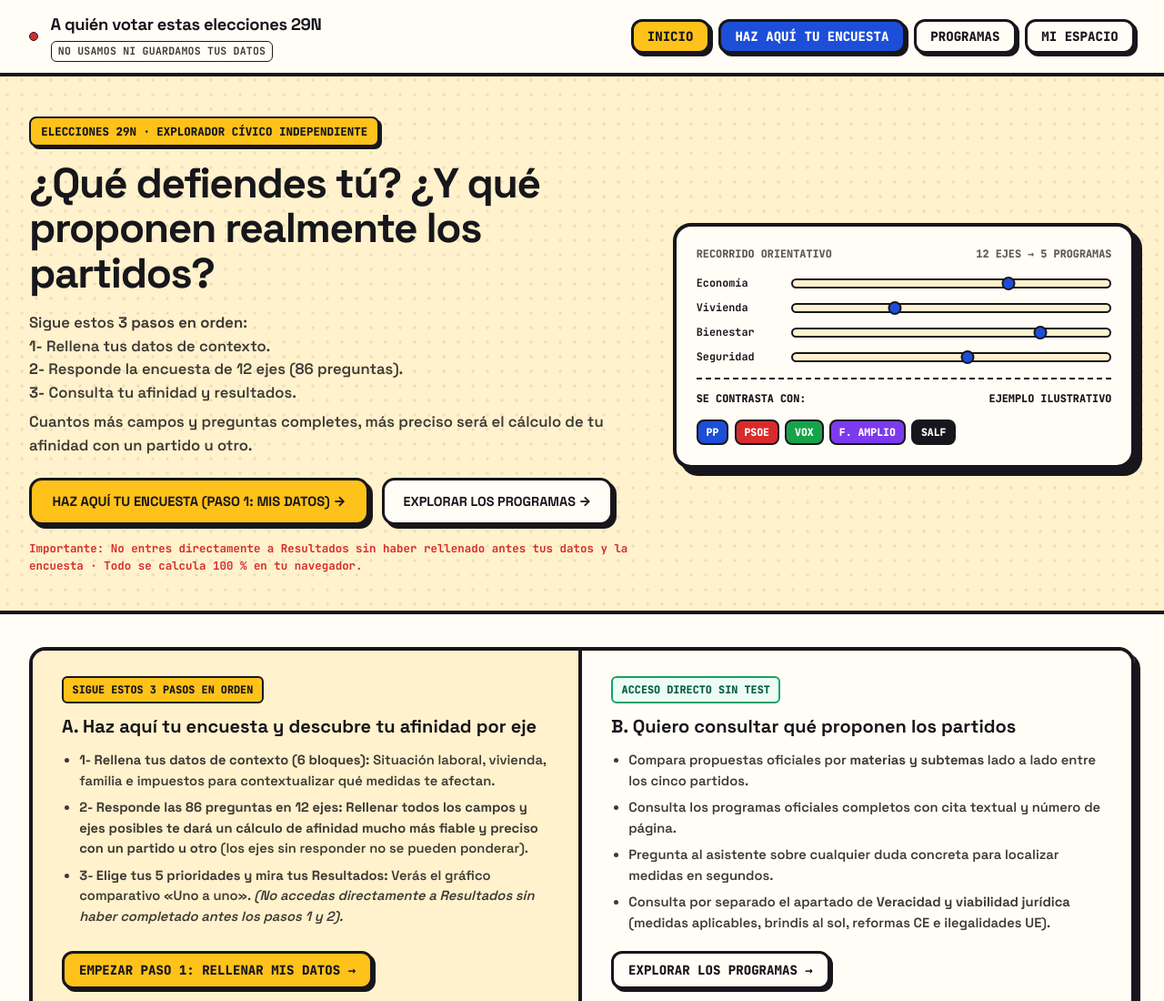
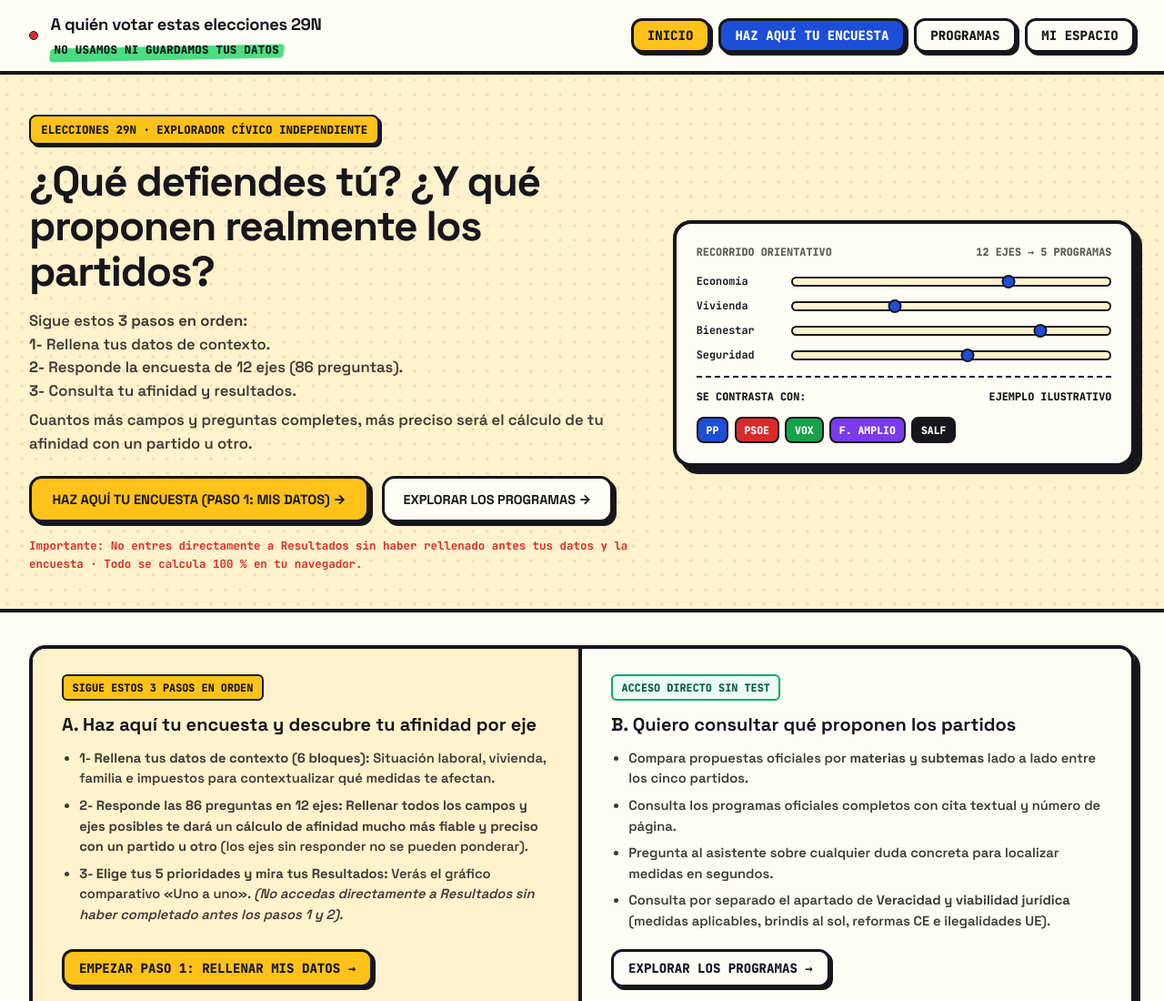
Before and after one commit to AaronSGomez/29N_elecciones, a plain HTML site: page frontend/index.html in a window 1280 px wide. Shown: the top 1100 px of the page at 91% size. Drawn offline with Linux system fonts and the light colour scheme; no server answers; a web font is replaced by a local one.

Commit message:
ui(navbar): subrayado rotulador verde en aviso NO USAMOS NI GUARDAMOS TUS DATOS

```diff
--- a/frontend/Style/navbar.css
+++ b/frontend/Style/navbar.css
@@ -113,15 +113,28 @@
 }
 
 .nav-privacy-note {
+  position: relative;
+  display: inline-block;
+  z-index: 1;
   font-family: var(--font-mono);
-  font-size: 0.72rem;
-  font-weight: 700;
-  color: var(--ink-secondary);
-  border: 1.5px solid var(--border-strong);
-  border-radius: 6px;
-  padding: 0.1rem 0.45rem;
-  background: var(--bg-paper);
+  font-size: 0.78rem;
+  font-weight: 800;
+  color: var(--ink-primary);
+  padding: 0.05rem 0.25rem;
   letter-spacing: 0.02em;
+}
+
+.nav-privacy-note::before {
+  content: "";
+  position: absolute;
+  left: -0.08em;
+  right: -0.08em;
+  top: 0.52em;
+  bottom: -0.04em;
+  background: #4ADE80;
+  z-index: -1;
+  transform: skewX(-8deg) rotate(-1.2deg);
+  border-radius: 4px;
 }
 
 .mobile-only-note {
@@ -211,9 +224,10 @@
     font-size: 0.85rem;
   }
   .mobile-only-note {
-    display: block;
+    display: inline-block;
+    align-self: center;
     text-align: center;
-    margin-top: 0.15rem;
+    margin-top: 0.2rem;
   }
 }
 
--- a/frontend/index.html
+++ b/frontend/index.html
@@ -51,7 +51,7 @@
   <link href="https://fonts.googleapis.com/css2?family=JetBrains+Mono:wght@400;600;700;800&family=Space+Grotesk:wght@600;700;800&family=Unbounded:wght@700;800;900&display=swap" rel="stylesheet">
 
   <link rel="stylesheet" href="/Style/base.css">
-  <link rel="stylesheet" href="/Style/navbar.css?v=20261117q">
+  <link rel="stylesheet" href="/Style/navbar.css?v=20261118e">
   <link rel="stylesheet" href="/Style/chat.css?v=20261118c">
   <link rel="stylesheet" href="/Style/wizard.css?v=20261117p">
   <link rel="stylesheet" href="/Style/home.css?v=20261117p">
```
Also changed, not shown: frontend/metodologia.html (+1 -1 lines).
